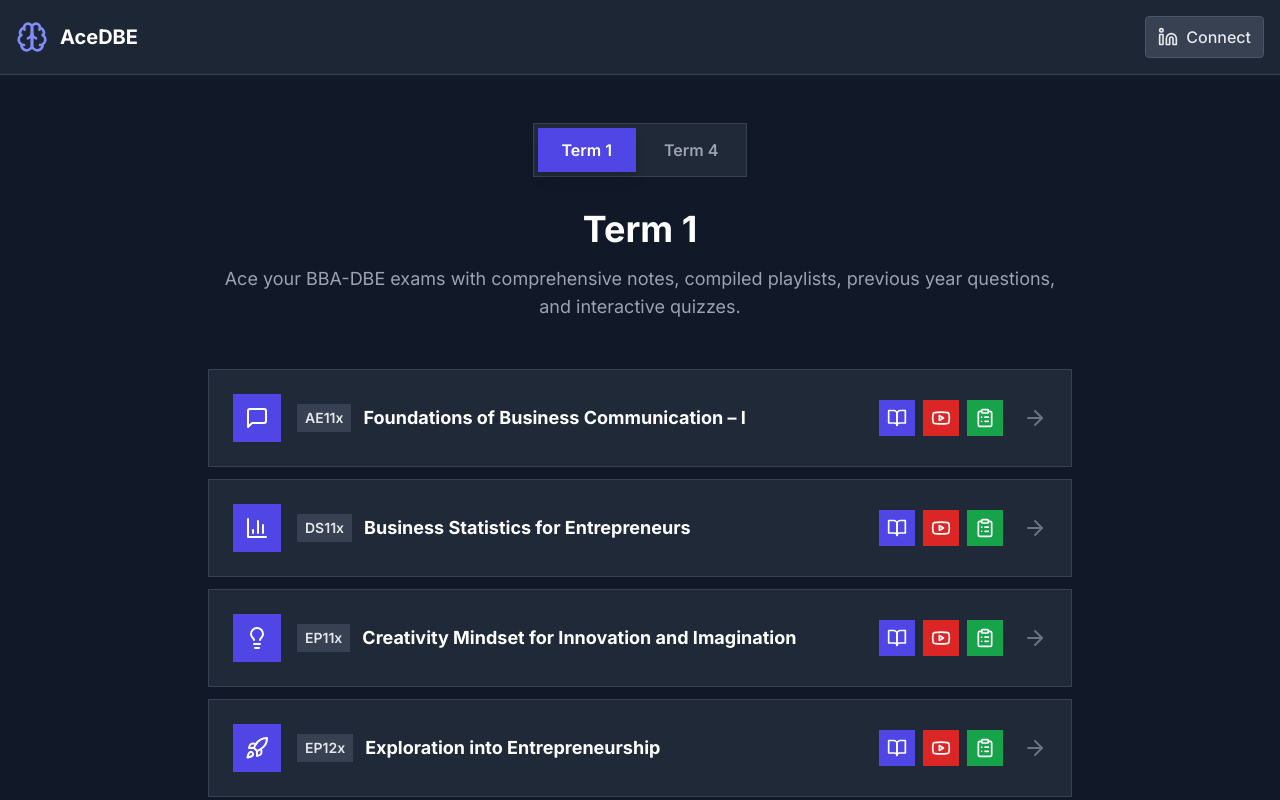
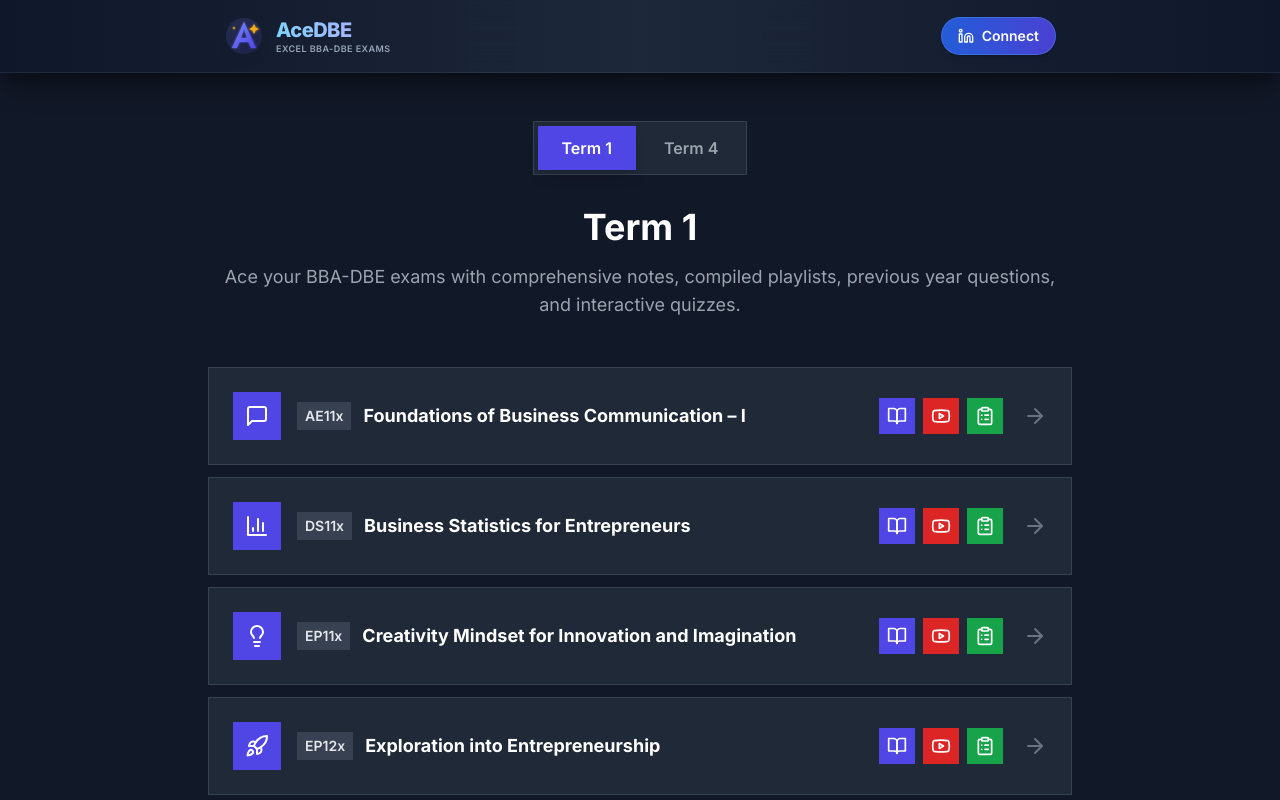
Before and after one commit to madhavgupta2002/AceDBE, a Next.js app: page / in a window 1280 px wide. Shown: the top 800 px of the page. Built offline with nearby package versions, Linux system fonts and the light colour scheme.

Commit message:
header change

```diff
--- a/components/Header.tsx
+++ b/components/Header.tsx
@@ -1,6 +1,6 @@
 'use client';
 
-import { Brain, Linkedin } from 'lucide-react';
+import { Linkedin } from 'lucide-react';
 import { useRouter } from 'next/navigation';
 
 interface HeaderProps {
@@ -9,12 +9,63 @@ interface HeaderProps {
     onBack?: () => void;
 }
 
+// Custom Ace Logo - Stylized "A" with a star accent representing excellence
+const AceLogo = ({ className }: { className?: string }) => (
+    <svg
+        viewBox="0 0 40 40"
+        fill="none"
+        xmlns="http://www.w3.org/2000/svg"
+        className={className}
+    >
+        {/* Gradient definitions */}
+        <defs>
+            <linearGradient id="aceGradient" x1="0%" y1="0%" x2="100%" y2="100%">
+                <stop offset="0%" stopColor="#818cf8" />
+                <stop offset="50%" stopColor="#6366f1" />
+                <stop offset="100%" stopColor="#4f46e5" />
+            </linearGradient>
+            <linearGradient id="starGradient" x1="0%" y1="0%" x2="100%" y2="100%">
+                <stop offset="0%" stopColor="#fbbf24" />
+                <stop offset="100%" stopColor="#f59e0b" />
+            </linearGradient>
+            <filter id="glow" x="-20%" y="-20%" width="140%" height="140%">
+                <feGaussianBlur stdDeviation="1" result="coloredBlur" />
+                <feMerge>
+                    <feMergeNode in="coloredBlur" />
+                    <feMergeNode in="SourceGraphic" />
+                </feMerge>
+            </filter>
+        </defs>
+
+        {/* Background circle with subtle glow */}
+        <circle cx="20" cy="20" r="18" fill="url(#aceGradient)" opacity="0.15" />
+
+        {/* Stylized "A" shape */}
+        <path
+            d="M20 6L8 32H13L15.5 26H24.5L27 32H32L20 6ZM17 22L20 13L23 22H17Z"
+            fill="url(#aceGradient)"
+            filter="url(#glow)"
+        />
+
+        {/* Star accent - top right corner */}
+        <path
+            d="M30 8L31.5 11.5L35 13L31.5 14.5L30 18L28.5 14.5L25 13L28.5 11.5L30 8Z"
+            fill="url(#starGradient)"
+            filter="url(#glow)"
+        />
+
+        {/* Small sparkle accent */}
+        <circle cx="10" cy="12" r="1.5" fill="url(#starGradient)" opacity="0.7" />
+    </svg>
+);
+
 const Header: React.FC<HeaderProps> = ({ showBackButton = false, backLink = '/', onBack }) => {
     const router = useRouter();
 
     return (
-        <nav className="bg-gray-800/90 backdrop-blur-md border-b border-gray-700 sticky top-0 z-10">
-            <div className="container mx-auto px-3 sm:px-4 py-3 sm:py-4 flex items-center justify-between">
+        <nav className="bg-gradient-to-r from-slate-900 via-slate-800/95 to-slate-900 backdrop-blur-xl border-b border-slate-600/30 sticky top-0 z-10 shadow-xl shadow-black/30">
+            <div className="max-w-5xl mx-auto px-8 sm:px-16 lg:px-24 py-3 sm:py-4 flex items-center justify-between">
+                {/* Left section - Back button + Logo */}
                 <div className="flex items-center space-x-2 sm:space-x-3">
                     {showBackButton && (
                         <button
@@ -25,37 +76,44 @@ const Header: React.FC<HeaderProps> = ({ showBackButton = false, backLink = '/',
                                     router.push(backLink);
                                 }
                             }}
-                            className="p-1.5 sm:p-2 hover:bg-gray-700 transition-colors rounded mr-1 sm:mr-2"
+                            className="p-1.5 sm:p-2 hover:bg-slate-700/60 transition-all duration-200 rounded-lg group mr-1"
                             aria-label="Back"
                         >
-                            <svg className="w-5 h-5 sm:w-6 sm:h-6 text-gray-300" fill="none" stroke="currentColor" viewBox="0 0 24 24">
+                            <svg className="w-5 h-5 sm:w-6 sm:h-6 text-slate-400 group-hover:text-white transition-colors" fill="none" stroke="currentColor" viewBox="0 0 24 24">
                                 <path strokeLinecap="round" strokeLinejoin="round" strokeWidth={2} d="M10 19l-7-7m0 0l7-7m-7 7h18" />
                             </svg>
                         </button>
                     )}
                     <button
                         onClick={() => router.push('/')}
-                        className="flex items-center space-x-2 sm:space-x-3 hover:opacity-80 transition-opacity"
+                        className="flex items-center space-x-2 sm:space-x-3 group transition-all duration-300 hover:scale-[1.02]"
                     >
-                        <Brain className="h-6 w-6 sm:h-8 sm:w-8 text-indigo-400" />
-                        <span className="text-lg sm:text-xl font-bold text-white">
+                        <div className="relative">
+                            <AceLogo className="h-8 w-8 sm:h-10 sm:w-10 drop-shadow-lg transition-transform duration-300 group-hover:rotate-3" />
+                            <div className="absolute inset-0 bg-indigo-500/20 blur-xl rounded-full opacity-0 group-hover:opacity-100 transition-opacity duration-300" />
+                        </div>
+                        <div className="flex flex-col items-start">
+                            <span className="text-lg sm:text-xl font-extrabold bg-gradient-to-r from-sky-300 via-blue-300 to-indigo-300 bg-clip-text text-transparent tracking-tight">
                                 AceDBE
                             </span>
+                            <span className="text-[8px] sm:text-[9px] text-slate-400 font-semibold tracking-wider uppercase -mt-0.5">
+                                EXCEL BBA-DBE EXAMS
+                            </span>
+                        </div>
                     </button>
                 </div>
 
-                <div className="flex items-center space-x-2 sm:space-x-4">
+                {/* Right section - Connect button */}
                 <a
                     href="https://www.linkedin.com/in/madhavgupta2002/"
                     target="_blank"
                     rel="noopener noreferrer"
-                        className="flex items-center gap-1.5 sm:gap-2 px-2.5 sm:px-3 py-1.5 sm:py-2 bg-gray-700 hover:bg-blue-600 text-gray-200 hover:text-white rounded transition-colors text-sm sm:text-base border border-gray-600 hover:border-blue-500"
+                    className="flex items-center gap-1.5 sm:gap-2 px-3 sm:px-4 py-1.5 sm:py-2 bg-gradient-to-r from-blue-600/90 to-indigo-600/90 hover:from-blue-500 hover:to-indigo-500 text-white rounded-full transition-all duration-300 text-xs sm:text-sm font-semibold shadow-md hover:shadow-blue-500/30 hover:shadow-lg group border border-blue-400/30"
                     aria-label="Connect on LinkedIn"
                 >
-                        <Linkedin className="h-4 w-4 sm:h-5 sm:w-5" />
-                        <span className="hidden sm:inline font-medium">Connect</span>
+                    <Linkedin className="h-3.5 w-3.5 sm:h-4 sm:w-4 transition-transform duration-300 group-hover:scale-110" />
+                    <span className="hidden sm:inline">Connect</span>
                 </a>
-                </div>
             </div>
         </nav>
     );
```
Lines whose indentation alone changed are shown as unchanged.
